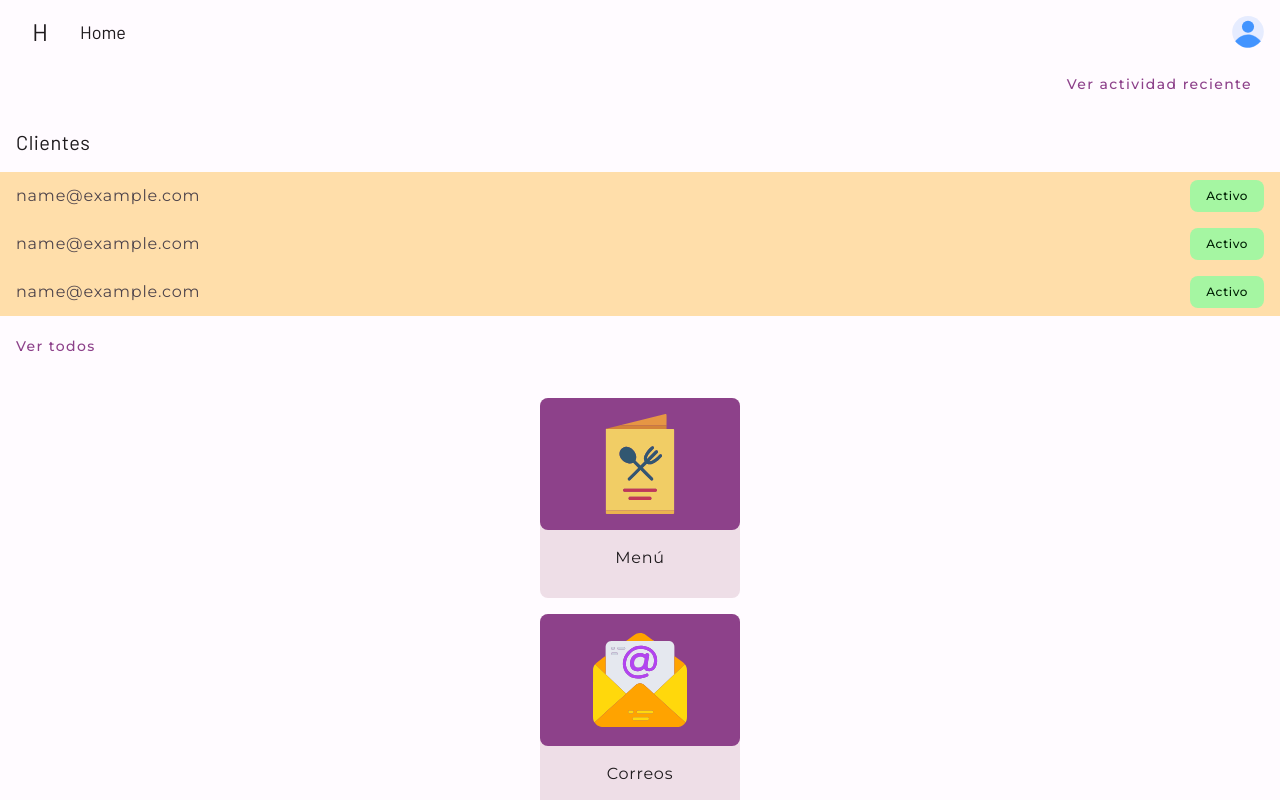
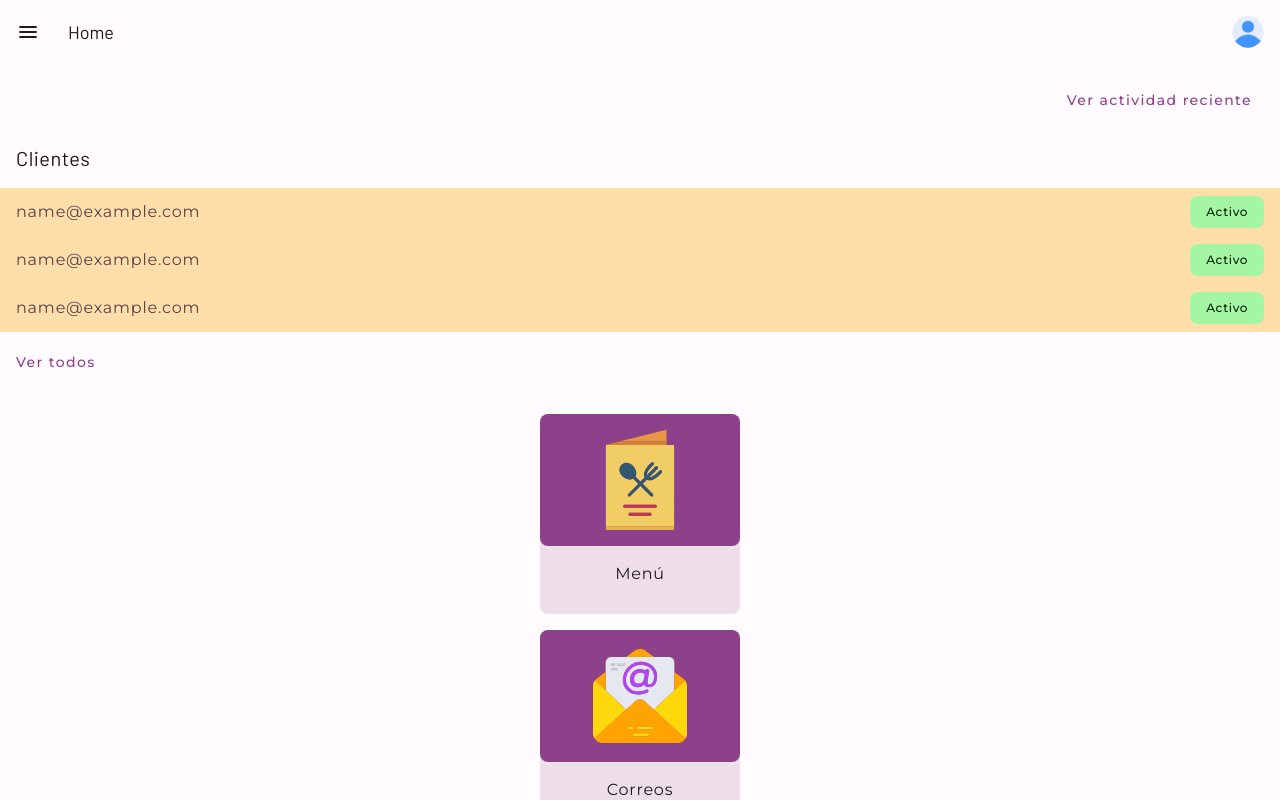
Before and after one commit to hamilton-i7/sweeties_admin_web, a Next.js app in the folder sweeties_admin_frontend/: page / in a window 1280 px wide. Shown: the top 800 px of the page. Built offline with nearby package versions, Linux system fonts and the light colour scheme.

Commit message:
Minor changes to components

```diff
--- a/sweeties_admin_frontend/app/page.tsx
+++ b/sweeties_admin_frontend/app/page.tsx
@@ -4,7 +4,7 @@ import NavigationCards from '@/components/NavigationCards'
 
 export default function Home() {
   return (
-    <main className='flex flex-col pb-12 text-on-background'>
+    <main className='flex flex-col pb-12 pt-[5rem] text-on-background'>
       <TextButton
         label='Ver actividad reciente'
         className='self-end mr-4 mb-6'
--- a/sweeties_admin_frontend/components/NavigationCards.tsx
+++ b/sweeties_admin_frontend/components/NavigationCards.tsx
@@ -29,7 +29,12 @@ function NavigationCard({ label, imgSrc, alt }: NavigationCardProps) {
   return (
     <article className='flex flex-col items-center gap-y-4 h-[12.5rem] w-[12.5rem] rounded-lg overflow-hidden bg-surface-variant'>
       <div className='grid place-items-center w-full h-[8.25rem] rounded-b-lg bg-primary'>
-        <Image src={imgSrc} alt={alt} className='h-[6.25rem] w-[6.25rem]' />
+        <Image
+          src={imgSrc}
+          alt={alt}
+          className='h-[6.25rem] w-[6.25rem]'
+          priority
+        />
       </div>
       <p className='body-l'>{label}</p>
     </article>
--- a/sweeties_admin_frontend/components/common/NavBar.tsx
+++ b/sweeties_admin_frontend/components/common/NavBar.tsx
@@ -2,15 +2,19 @@ import 'material-icons/iconfont/round.css'
 import IconButton from './button/IconButton'
 import Image from 'next/image'
 import avatar from '../../public/avatar.svg'
+import 'material-icons/iconfont/round.css'
 
 type NavBarProps = {
   title: string
+  onMenuClick?: React.MouseEventHandler<HTMLButtonElement>
 }
 
-export default function NavBar({ title }: NavBarProps) {
+export default function NavBar({ title, onMenuClick }: NavBarProps) {
   return (
-    <nav className='flex items-center h-16 w-full px-4'>
-      <IconButton className='mr-4'>H</IconButton>
+    <nav className='flex items-center h-16 w-full pr-4 pl-1 fixed top-0 left-0'>
+      <IconButton className='mr-4' onClick={onMenuClick}>
+        <span className='material-icons-round'>menu</span>
+      </IconButton>
       <h1 className='title-l flex-1 mr-3'>{title}</h1>
       <Image
         src={avatar}
--- a/sweeties_admin_frontend/components/common/button/IconButton.tsx
+++ b/sweeties_admin_frontend/components/common/button/IconButton.tsx
@@ -1,20 +1,27 @@
 'use client'
 
-import React from 'react'
+import React, { forwardRef } from 'react'
 
-type IconButtonProps = {
+type IconButtonProps = React.ButtonHTMLAttributes<HTMLButtonElement> & {
   children: React.ReactNode
   className?: string
+  onClick?: React.MouseEventHandler<HTMLButtonElement>
 }
 
-export default function IconButton({ className, children }: IconButtonProps) {
-  return (
+const IconButton = forwardRef<HTMLButtonElement, IconButtonProps>(
+  ({ className, onClick, children }, ref) => (
     <button
-      className={`grid place-items-center h-12 w-12 text-2xl ${className}`}
-    >
+      type='button'
+      ref={ref}
+      className={`grid place-items-center h-12 w-12 text-2xl ${className} focus:outline-none`}
+      onClick={onClick}>
       <span className='grid place-items-center h-10 w-10 rounded-full hover:bg-[#4e444b13] focus:bg-[#4e444b1f] active:bg-[#4e444b1f]'>
         {children}
       </span>
     </button>
-  )
-}
+  ),
+)
+
+IconButton.displayName = 'IconButton'
+
+export default IconButton
```
